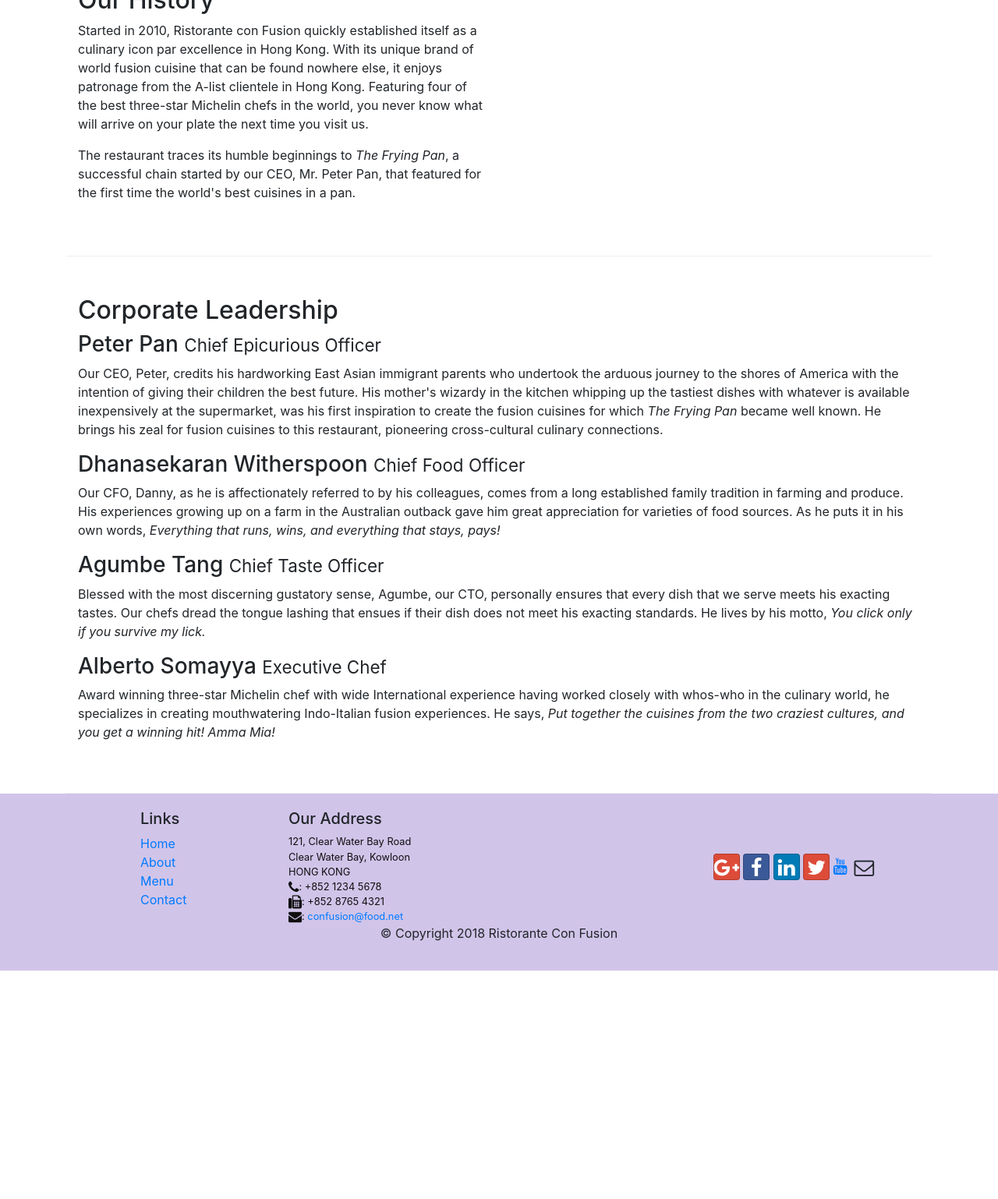
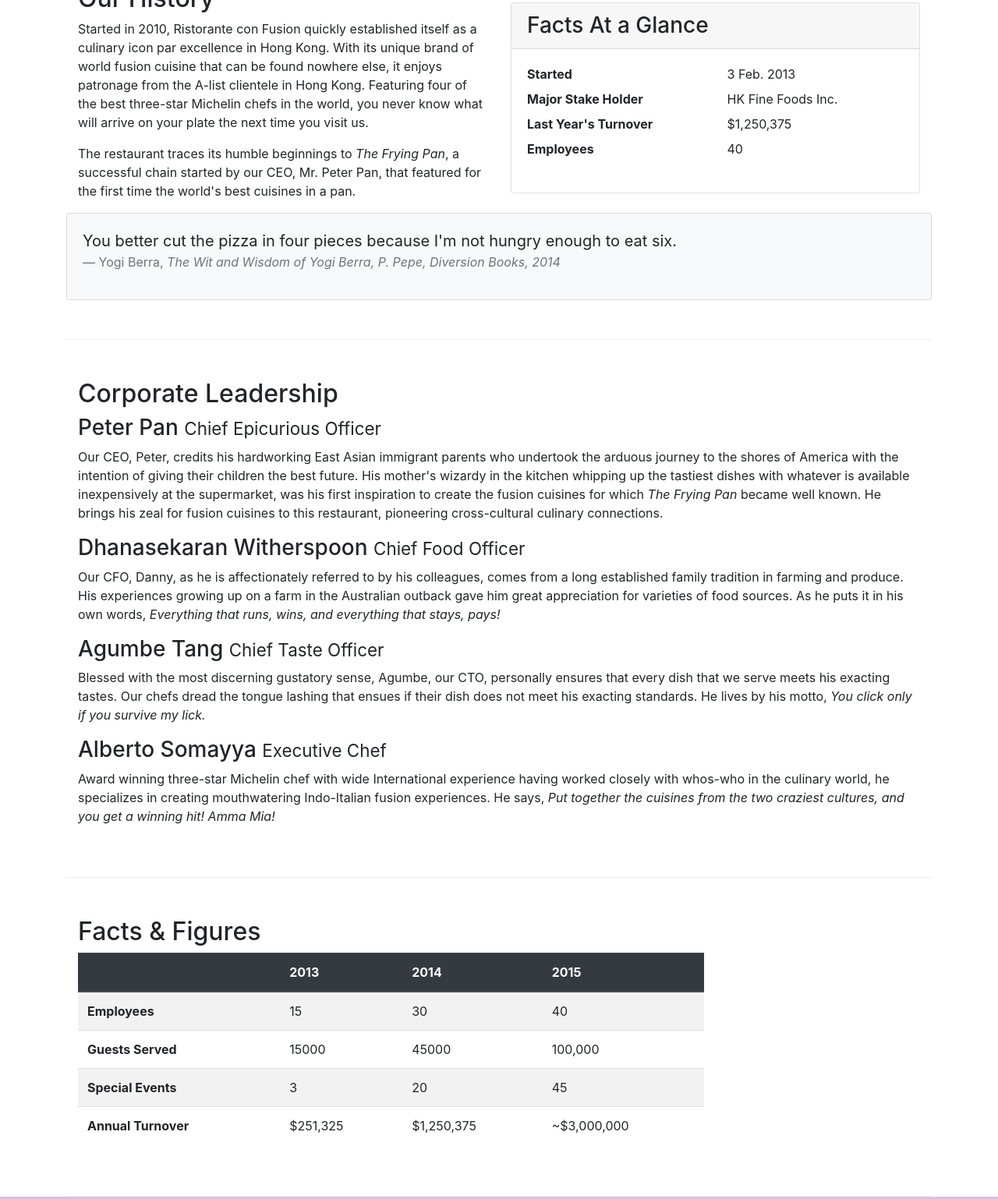
Before and after one commit to samiashajrawi/Bootstrap4, a website: page aboutus.html in a window 1280 px wide. Shown: the part 536-2074 px from the top of the page at 78% size. Before the commit the page ends 1781 px from the top, so only its background shows below. Drawn offline with nearby package versions, Linux system fonts and the light colour scheme.

Commit message:
tables and cards

```diff
--- a/aboutus.html
+++ b/aboutus.html
@@ -67,7 +67,34 @@
                 <p>Started in 2010, Ristorante con Fusion quickly established itself as a culinary icon par excellence in Hong Kong. With its unique brand of world fusion cuisine that can be found nowhere else, it enjoys patronage from the A-list clientele in Hong Kong.  Featuring four of the best three-star Michelin chefs in the world, you never know what will arrive on your plate the next time you visit us.</p>
                 <p>The restaurant traces its humble beginnings to <em>The Frying Pan</em>, a successful chain started by our CEO, Mr. Peter Pan, that featured for the first time the world's best cuisines in a pan.</p>
             </div>
-            <div class="col col-sm">
+            <div class="col-12 col-sm-6">
+                <div class="card">
+                    <h3 class="card-header pg-primary text-wihte">
+                        Facts At a Glance
+                    </h3>
+                    <div class="card-body">
+                        <dl class="row">
+                            <dt class="col-6">Started</dt>
+                            <dd class="col-6">3 Feb. 2013</dd>
+                            <dt class="col-6">Major Stake Holder</dt>
+                            <dd class="col-6">HK Fine Foods Inc.</dd>
+                            <dt class="col-6">Last Year's Turnover</dt>
+                            <dd class="col-6">$1,250,375</dd>
+                            <dt class="col-6">Employees</dt>
+                            <dd class="col-6">40</dd>
+                        </dl>
+                    </div>
+                </div>
+            </div>
+            <div class="card card-body bg-light">
+                <blockquote class="blockquote">
+                    <p class="mb-0">You better cut the pizza in four pieces because
+                        I'm not hungry enough to eat six.</p>
+                    <footer class="blockquote-footer">Yogi Berra,
+                        <cite title="Source Title">The Wit and Wisdom of Yogi Berra,
+                        P. Pepe, Diversion Books, 2014</cite>
+                    </footer>
+                </blockquote>
             </div>
         </div>
 
@@ -84,6 +111,51 @@
                 <h3>Alberto Somayya <small>Executive Chef</small></h3>
                 <p class="d-none d-sm-block">Award winning three-star Michelin chef with wide International experience having worked closely with whos-who in the culinary world, he specializes in creating mouthwatering Indo-Italian fusion experiences. He says, <em>Put together the cuisines from the two craziest cultures, and you get a winning hit! Amma Mia!</em></p>
             </div>
+       </div>
+
+       <div class="row row-content">
+            <div class="col-12 col-sm-9">
+                <h2>Facts &amp; Figures</h2>
+                <div class="table-responsive">
+                    <table class="table table-striped">
+                        <thead class="thead-dark">
+                            <tr>
+                                <th>&nbsp;</th>
+                                <th>2013</th>
+                                <th>2014</th>
+                                <th>2015</th>
+                            </tr>
+                        </thead>
+                        <tbody>
+                            <tr>
+                                <th>Employees</th>
+                                <td>15</td>
+                                <td>30</td>
+                                <td>40</td>
+                            </tr>
+                            <tr>
+                                <th>Guests Served</th>
+                                <td>15000</td>
+                                <td>45000</td>
+                                <td>100,000</td>
+                            </tr>
+                            <tr>
+                                <th>Special Events</th>
+                                <td>3</td>
+                                <td>20</td>
+                                <td>45</td>
+                            </tr>
+                            <tr>
+                                <th>Annual Turnover</th>
+                                <td>$251,325</td>
+                                <td>$1,250,375</td>
+                                <td>~$3,000,000</td>
+                            </tr>
+                        </tbody>
+                    </table>
+                </div>
+            </div>
+            <div class="col-12 col-sm-3"></div>
        </div>
 
     </div>
```
